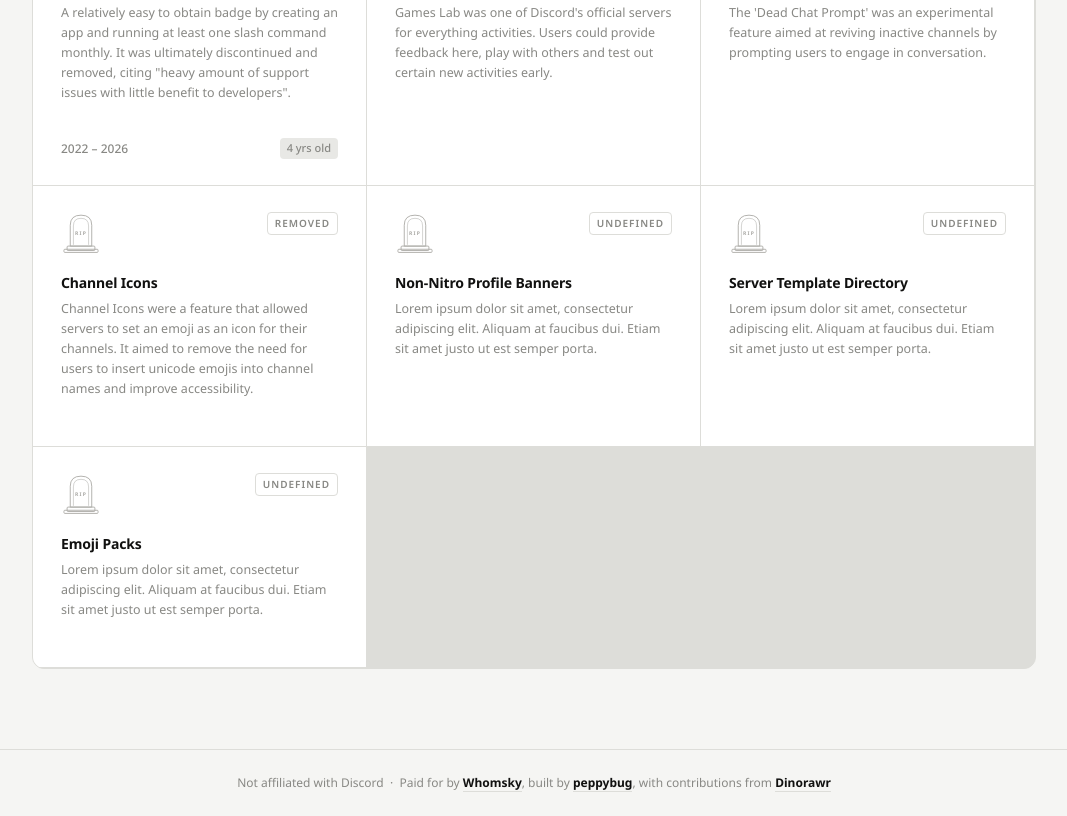
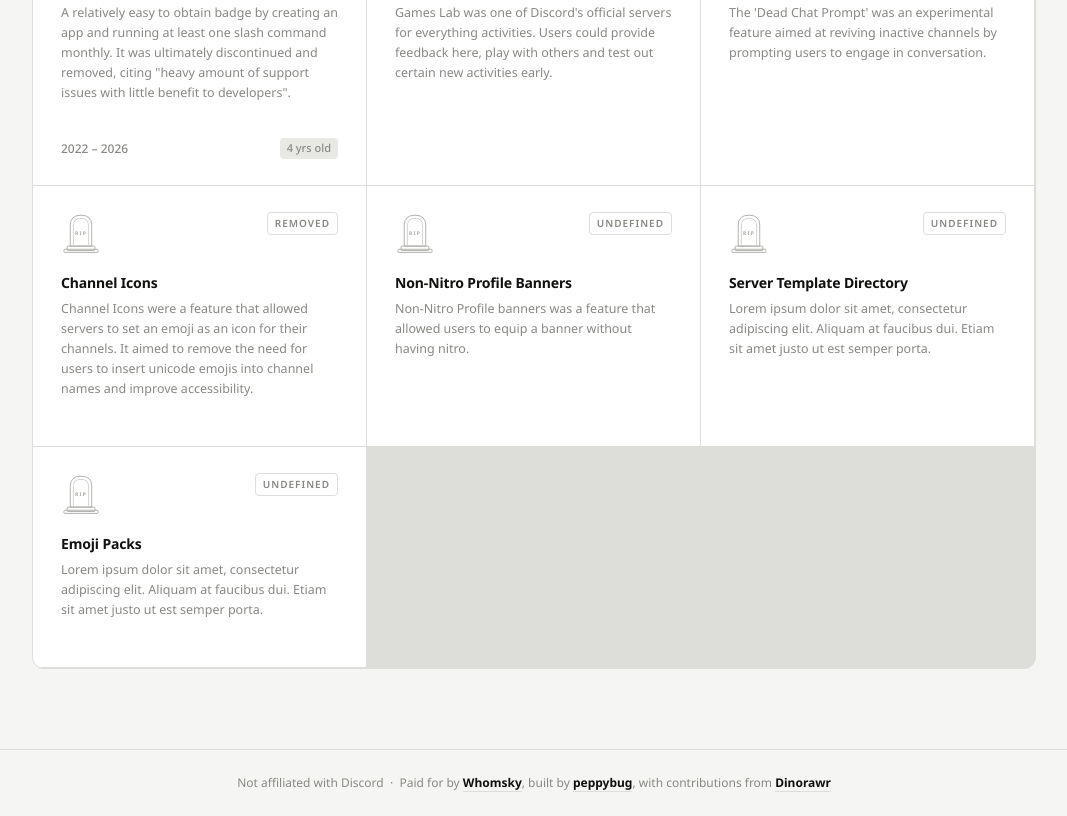
Before and after one commit to Whomsky/killedbydiscord.com, a plain HTML site: page index.html in a window 1280 px wide. Shown: the part 2017-2833 px from the top of the page, without its empty margins (106-1173 px from the left). Drawn offline with Linux system fonts and the light colour scheme.

Commit message:
Clarify Non-Nitro Profile Banners description
Updated the description for Non-Nitro Profile Banners to clarify its purpose.

```diff
--- a/index.html
+++ b/index.html
@@ -531,7 +531,7 @@ var items = [
   { name: "Discord Games Lab",                type: "removed",      born: 0, died: 0, desc: "Games Lab was one of Discord's official servers for everything activities. Users could provide feedback here, play with others and test out certain new activities early." },
   { name: "Dead Chat Prompt",                 type: "removed",      born: 0, died: 0, desc: "The 'Dead Chat Prompt' was an experimental feature aimed at reviving inactive channels by prompting users to engage in conversation." },
   { name: "Channel Icons",                    type: "removed",      born: 0, died: 0, desc: "Channel Icons were a feature that allowed servers to set an emoji as an icon for their channels. It aimed to remove the need for users to insert unicode emojis into channel names and improve accessibility." },
-  { name: "Non-Nitro Profile Banners",        type: "undefined",    born: 0, died: 0, desc: "Lorem ipsum dolor sit amet, consectetur adipiscing elit. Aliquam at faucibus dui. Etiam sit amet justo ut est semper porta." },
+  { name: "Non-Nitro Profile Banners",        type: "undefined",    born: 0, died: 0, desc: "Non-Nitro Profile banners was a feature that allowed users to equip a banner without having nitro. " },
   { name: "Server Template Directory",        type: "undefined",    born: 0, died: 0, desc: "Lorem ipsum dolor sit amet, consectetur adipiscing elit. Aliquam at faucibus dui. Etiam sit amet justo ut est semper porta." },
   { name: "Emoji Packs",                      type: "undefined",    born: 0, died: 0, desc: "Lorem ipsum dolor sit amet, consectetur adipiscing elit. Aliquam at faucibus dui. Etiam sit amet justo ut est semper porta." },
 ];
```
